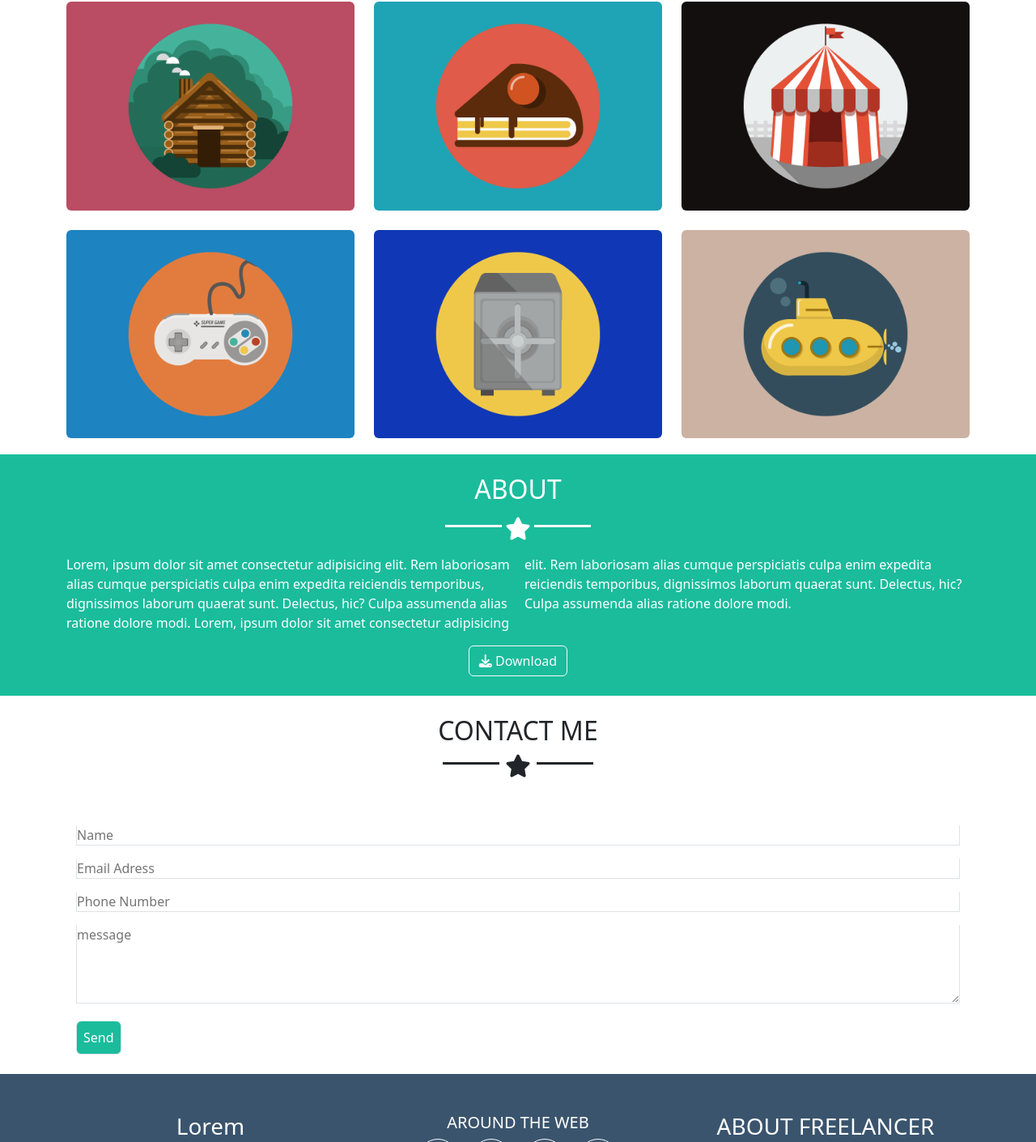
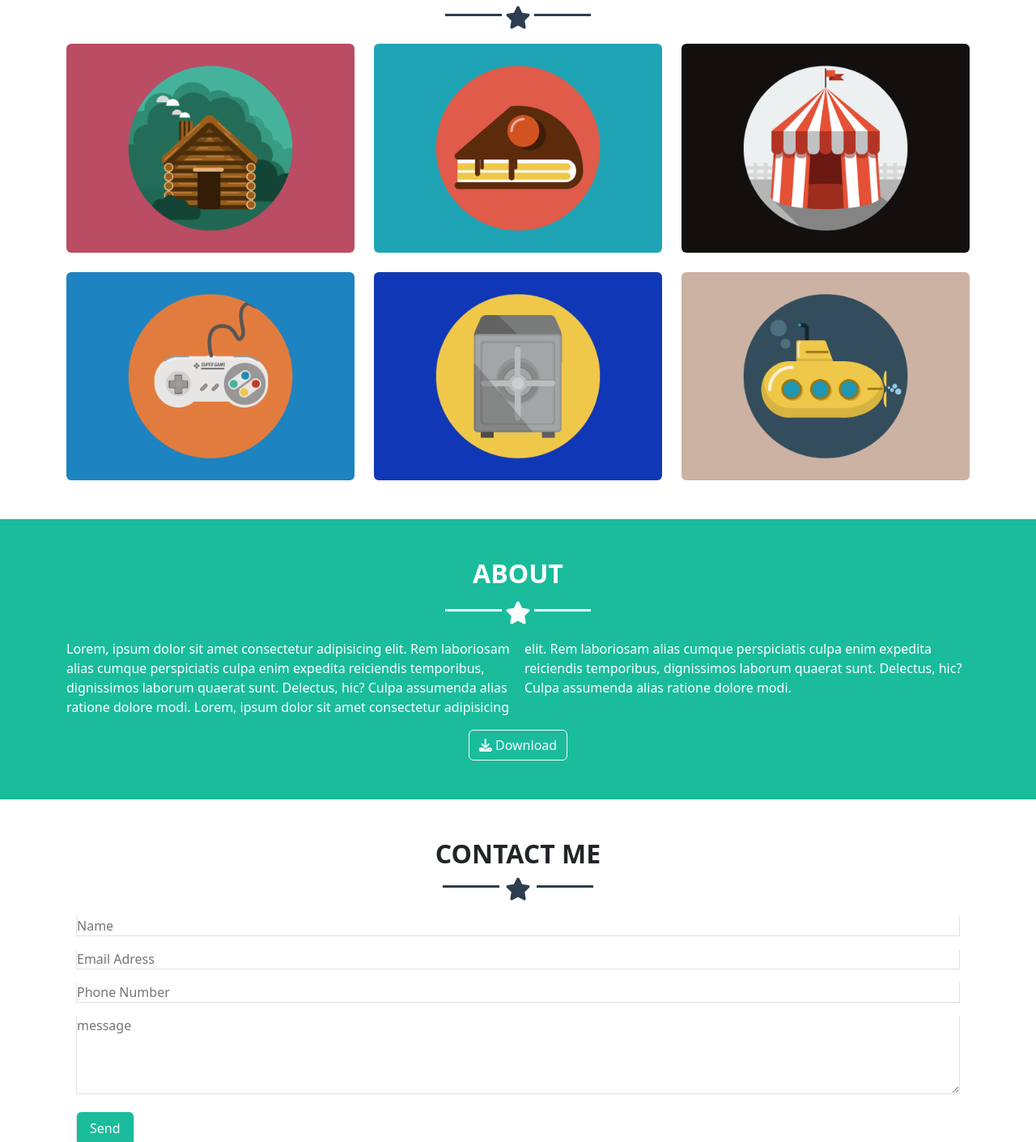
Before and after one commit to MarcoColloca/html-css-bootstrap-freelancer, a plain HTML site: page index.html in a window 1280 px wide. Shown: the part 642-2052 px from the top of the page at 81% size. Drawn offline with nearby package versions, Linux system fonts and the light colour scheme.

Commit message:
Refactor → added padding and font weight to all sections

```diff
--- a/css/app.css
+++ b/css/app.css
@@ -40,6 +40,9 @@ img{
     color: #1ABC9C;
 }
 
+.text-darkblue{
+    color: #2C3E50;
+}
 
 
 
--- a/index.html
+++ b/index.html
@@ -17,7 +17,7 @@
         <div class="container py-3">
             <div class="row justify-content-between align-items-center">
                 <div class="col-auto">
-                    <p class="m-0 fs-3">START BOOTSTRAP</p>
+                    <p class="m-0 fs-3 fw-bold">START BOOTSTRAP</p>
                 </div>
 
                 <div class="col-auto d-block d-lg-none text-end ">
@@ -47,7 +47,7 @@
         <!-- Hero Main Section -->
         <section class="hero bg-watergreen py-4">
             <div class="container">
-                <div class="row row-cols-auto flex-column align-items-center text-white">
+                <div class="row row-cols-auto flex-column align-items-center text-white gy-3">
                     <!-- Hero Img -->
                     <div class="col-auto">
                         <img class="avatar" src="./img/avatar.svg" alt="">
@@ -55,7 +55,7 @@
 
                     <!-- Hero Title -->
                     <div class="col-auto">
-                        <h2 class="fs-1">
+                        <h2 class="fs-1 fw-bold">
                             START BOOTSTRAP
                         </h2>
                     </div>
@@ -78,17 +78,17 @@
         </section>
 
         <!-- Portfolio Main Section -->
-        <section class="portfolio text-center py-3 my-1">
+        <section class="portfolio text-center py-5 ">
             <!-- Portfolio Title -->
             <div class="container">
-                <div class="pt-4">
-                    <h2>
+                <div>
+                    <h2 class="fw-bold">
                         PORTFOLIO
                     </h2>
                 </div>
 
                 <!-- Star Decoration-->
-                <div class="star my-3">
+                <div class="star my-3 text-darkblue">
                     <i class="fs-3 fa-solid fa-star"></i>
                 </div>
             </div>
@@ -124,10 +124,10 @@
         </section>
 
         <!-- About Main Section -->
-        <section class="about bg-watergreen py-4 text-white">
+        <section class="about bg-watergreen py-5 text-white">
             <!-- About Title -->
             <div class="text-center container">
-                <h2 class="mb-3">
+                <h2 class="mb-3 fw-bold">
                     ABOUT
                 </h2>
 
@@ -156,17 +156,17 @@
         </section>
 
         <!-- Contact Main Section -->
-        <section class="contact">
+        <section class="contact py-5">
             <!-- Contact Title -->
-            <div class="container py-4">
+            <div class="container">
                 <div class="row justify-content-center align-items-center text-center">
                     <div class="col-auto">
-                        <h2>
+                        <h2 class="fw-bold">
                             CONTACT ME
                         </h2>
 
                         <!-- Star Decoration-->
-                        <h3 class="star text-center">
+                        <h3 class="star text-center text-darkblue">
                             <i class="fs-3 fa-solid fa-star"></i>
                         </h3>
                     </div>
@@ -174,7 +174,7 @@
             </div>
 
             <!-- Contact Form -->
-            <div class="container py-4">
+            <div class="container mt-2">
                 <div class="row justify-content-center">
                     <ul class="col-8 col-lg-12 row flex-column row-gap-3">
                         <!-- Contact Name -->
@@ -195,7 +195,7 @@
                         </li>
                         <!-- Contact Submit Button -->
                         <li>
-                            <input type="submit" value="Send" class="bg-watergreen p-2 rounded text-white border border-top-0">
+                            <input type="submit" value="Send" class="bg-watergreen p-2 px-3 rounded text-white border border-top-0">
                         </li>
                     </ul>
                 </div>
@@ -210,7 +210,7 @@
             <div class="container">
                 <div class="row justify-content-center text-center row-gap-4 text-white">
                     <div class="col-12 col-lg-4">
-                        <h3>Lorem</h3>
+                        <h3>LOCATION</h3>
                         <p>Lorem ipsum dolor sit amet.</p>
                     </div>
 
```
